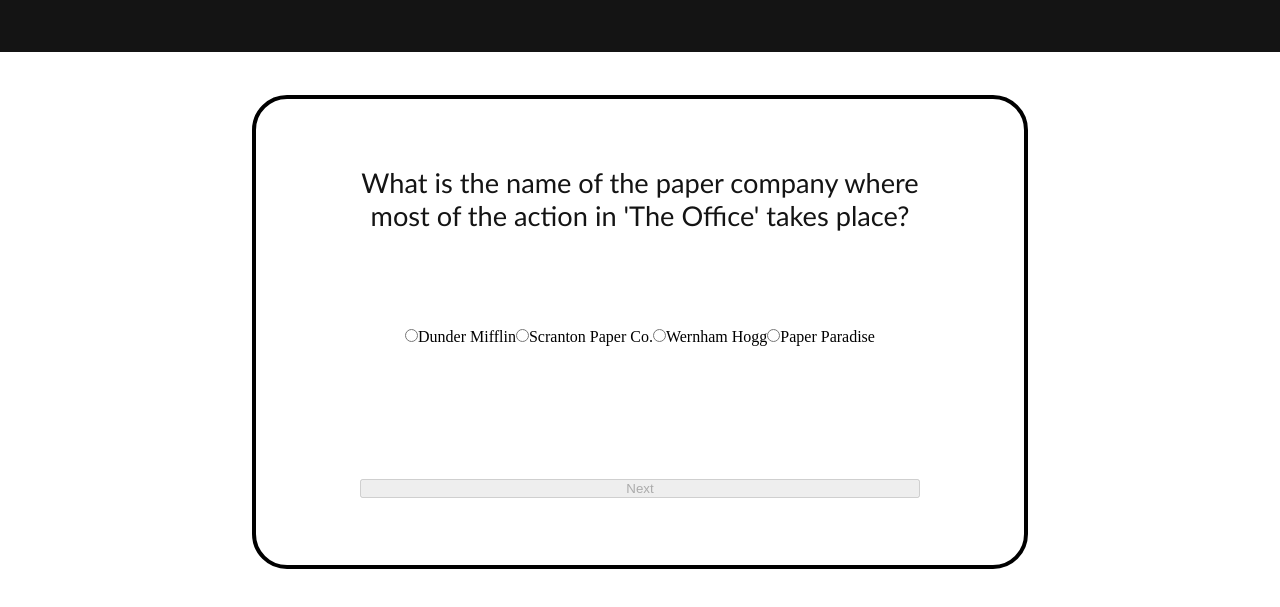
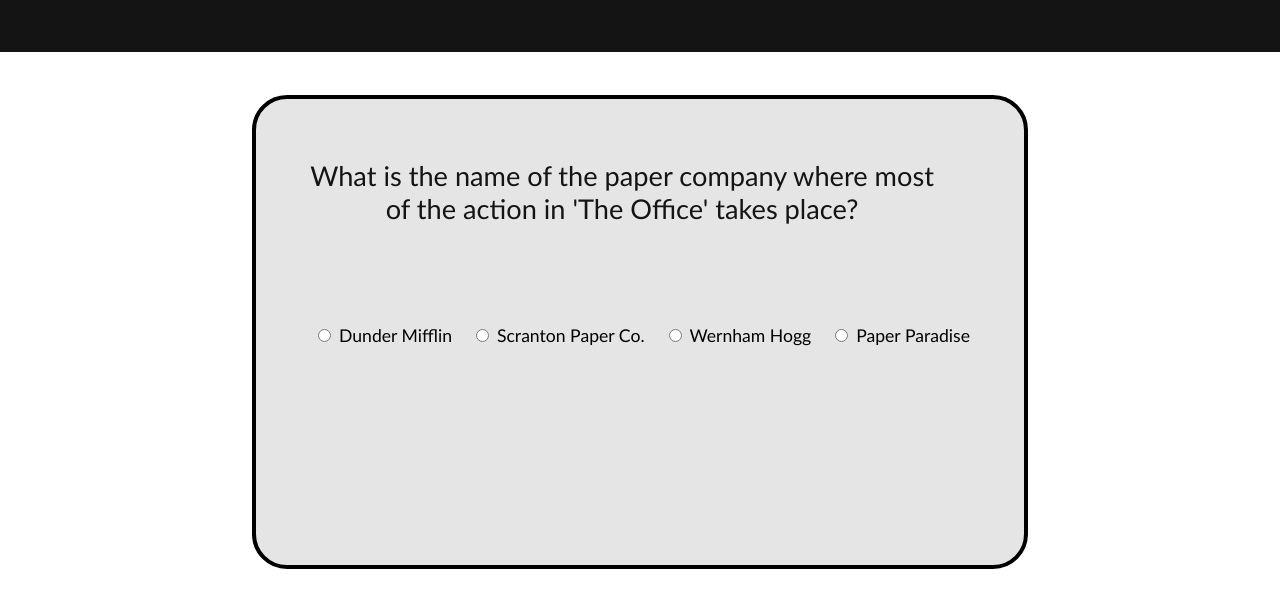
Before and after one commit to AdrianKnudsen/the-office-us-quiz, a plain HTML site: page index.html in a window 1280 px wide. Both pictures are taken after a click on the button "Start Quiz Here!". Shown: the part 185-792 px from the top of the page. Drawn offline with Linux system fonts and the light colour scheme.

Commit message:
edit on js and css
styling quiz with css, update on js array and added some score messages.

```diff
--- a/css/style.css
+++ b/css/style.css
@@ -42,6 +42,25 @@ h1 {
     display: flex;
     justify-content: center;
     align-items: center;
+    display: grid;
+    background-color: #bbbbbb63;
+
+}
+
+#quiz-container {
+    display: flex;
+    justify-content: center;
+    align-content: center;
+
+}
+
+button:disabled {
+	background-color:transparent;
+	border-radius:.5rem;
+	color:transparent;
+    border: none;
+    font-size:15px;
+	padding:9px;
 
 }
 
@@ -55,21 +74,22 @@ button:enabled {
 	cursor:pointer;
 	color:#ffffff;
 	font-size:15px;
-	padding:9px 23px;
+	padding:9px;
 	text-decoration:none;
 	text-shadow:0px 1px 0px #263666;
     font-family: american typewriter, sans-serif;
+
 }
 
 
-button:hover {
+button:hover:enabled {
 	background:linear-gradient(to bottom, #333333 5%, #cbd2d6 100%);
 	background-color:#333333;
     animation: shake 0.82s cubic-bezier(.36,.07,.19,.97) both;
     transform: translate3d(0, 0, 0);
 }
 
-button:active {
+button:active:enabled {
 	position:relative;
 	top:1px;
 }
@@ -97,20 +117,21 @@ button:active {
 p {
     font-family: 'Gill Sans', 'Gill Sans MT', Calibri, 'Trebuchet MS', sans-serif;
     font-size: 1.7rem;
-    width: 35rem;
+    width: 40rem;
     margin-bottom: 6rem;
     color: #141414;
 
 }
 
-#quiz-container {
-    display: flex;
-    justify-content: space-around;
 
-}
 
-#quizBox {
 
-    display: grid;
-    grid-template-columns: ;
-}
+input[type="radio"] {
+    margin: .5rem;
+  }
+
+  label {
+    margin: .5rem;
+    font-size: 1.1rem;
+    font-family: 'Gill Sans', 'Gill Sans MT', Calibri, 'Trebuchet MS', sans-serif;
+  }
--- a/js/script.js
+++ b/js/script.js
@@ -16,23 +16,23 @@ const QuizQuestions = [
     },
     {
       question: "Michael and Dwight tried to steal clients from which local competing business?",
-      answers: ["Paper Mill", "Prince Family Paper.", "Great Paper", "Stapels"],
-      correctAnswer: "Prince Family Paper.",
+      answers: ["Paper Mill", "Prince Family Paper", "Great Paper", "Staples"],
+      correctAnswer: "Prince Family Paper",
     },
     {
-      question: "Finish Dwight's security code: 'The tea in Nepal is very hot...'",
-      answers: ["But the coffee in Peru is much hotter.", "Bears, beets, Battlestar Galactica.", "Schrute Farms, Bed & Breakfast.", "Dunder Mifflin, the paper people."],
-      correctAnswer: "But the coffee in Peru is much hotter.",
+      question: "Ryan caused the fire at the office warming up what?",
+      answers: ["A cheese pita", "A bagel", "A toaster strudel", "A microwave burrito"],
+      correctAnswer: "A cheese pita",
     },
     {
       question: "What is the title of Michael's movie?",
-      answers: ["Threat Level Midnight.", "The Dundies", "Scott's Tots", "Paper Jam"],
-      correctAnswer: "Threat Level Midnight."
+      answers: ["Threat Level Midnight", "The Dundies", "Scott's Tots", "Paper Jam"],
+      correctAnswer: "Threat Level Midnight"
     },
     {
       question: "What is the name of Dwight's porcupine?",
-      answers: ["Henrietta.", "Spike", "Prickles", "Quilliam"],
-      correctAnswer: "Henrietta.",
+      answers: ["Henrietta", "Spike", "Prickles", "Quilliam"],
+      correctAnswer: "Henrietta",
     },
     {
       question: "Who is known for his obsession with bears, beets, and 'Battlestar Galactica'?",
@@ -46,10 +46,11 @@ const QuizQuestions = [
     },
     {
       question: "Which of Angela's cats did Dwight kill?",
-      answers: ["Bandit.", "Smokey.", "Fluffy.", "Sprinkles."],
-      correctAnswer: "Sprinkles.",
+      answers: ["Bandit", "Smokey", "Fluffy", "Sprinkles"],
+      correctAnswer: "Sprinkles",
     }
   ];
+
 
   // Define variables to track the current question index and user's score, and the next button.
   let currentQuestionIndex = 0;
@@ -186,11 +187,20 @@ function showScoreScreen() {
     const scoreDiv = document.createElement("div");
 
     const scoreText = document.createElement("p");
+    const perfectScoreMsg = document.createElement("p");
+
     scoreText.textContent = `You scored ${correctAnswers} out of ${QuizQuestions.length} questions correctly!`;
 
+    if (correctAnswers === QuizQuestions.length) {
+        perfectScoreMsg.textContent = "Congratulations! You got a perfect score!";
+    } else {
+        perfectScoreMsg.textContent = "Good job on completing the quiz!";
+    }
+
+
     scoreDiv.appendChild(scoreText);
-
-    quizBox.appendChild(scoreDiv)
+    scoreDiv.appendChild(perfectScoreMsg);
+    quizBox.appendChild(scoreDiv);
 }
 
 function initializeQuiz() {
```
